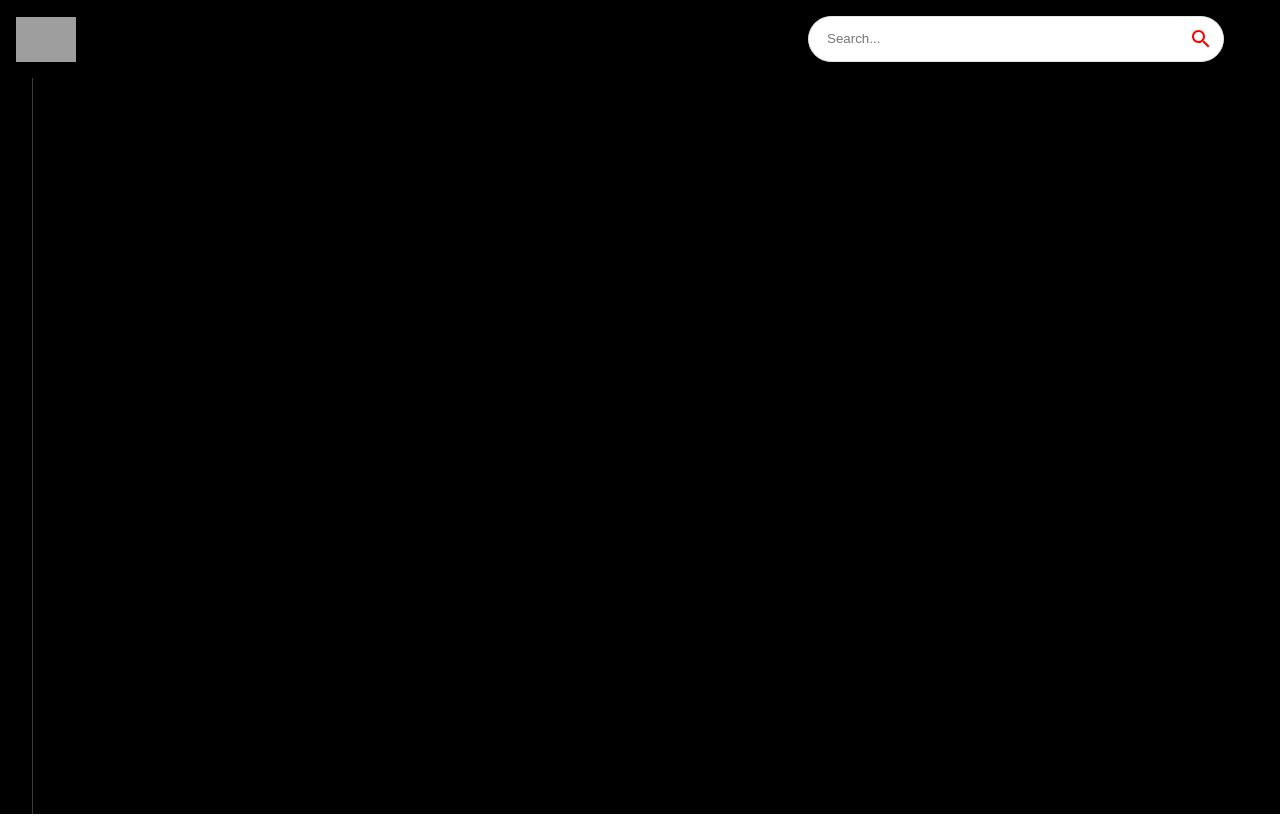
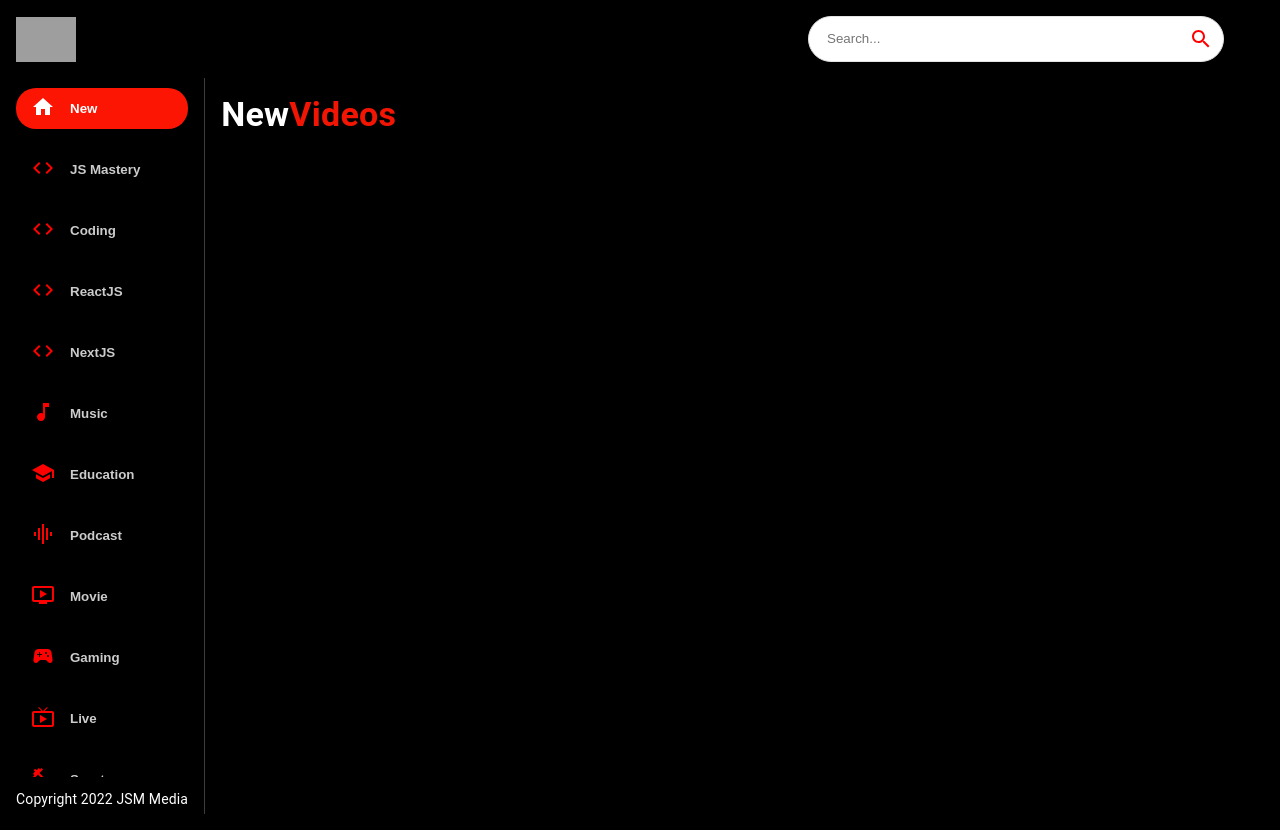
Before and after one commit to naiyar2000/videoStreamingApp, a React (Vite) app: page / in a window 1280 px wide. Built offline with nearby package versions, Linux system fonts and the light colour scheme; grey boxes are pictures that could not be loaded.

Commit message:
sidebar added

```diff
--- a/src/components/Feed.jsx
+++ b/src/components/Feed.jsx
@@ -1,6 +1,7 @@
 import { Stack, Typography } from '@mui/material'
 import { Box } from '@mui/system'
 import React from 'react'
+import {SideBar, Videos} from './'
 
 const Feed = () => {
   return (
@@ -18,6 +19,26 @@ const Feed = () => {
           px: { sx: 0, md: 2 }
         }}
       >
+        <SideBar />
+        <Typography className='copyright' variant='body2' sx={{ mt: 1.5, color: '#fff' }}>
+          Copyright 2022 JSM Media
+        </Typography>
+      </Box>
+
+      <Box p={2} sx={{overflow: 'auto', height: '90vh', flex: '2'}}>
+        <Typography variant='h4' fontWeight={'bold'} mb={2} sx={{
+          color: 'white'
+        }}>
+          New<span
+            style={{
+              color: '#F31503'
+            }}
+          >
+            Videos
+          </span>
+
+        </Typography>
+
 
       </Box>
     </Stack>
--- /dev/null
+++ b/src/components/SideBar.jsx
@@ -0,0 +1,42 @@
+import { Stack } from '@mui/material'
+import React from 'react'
+import { categories } from '../utils/constants'
+
+const selectedCategory = "New"
+
+const SideBar = () => {
+  return (
+    <Stack
+      direction={"row"}
+      sx={{
+        overflow: "auto",
+        height: { sx: 'auto', md: '95%' },
+        flexDirection: { md: 'column' }
+      }}
+    >
+      {categories.map((category) => (
+        <button
+          className='category-btn'
+          style={{
+            background: category.name === selectedCategory && '#FC1503',
+            color: 'white'
+          }}
+          key={category.name}
+        >
+          <span
+            style={{
+              color: category.name === selectedCategory ? 'white' : 'red',
+              marginRight: '15px'
+            }}>{category.icon}</span>
+          <span
+            style={{
+              opacity: category.name === selectedCategory ? '1' : '0.8'
+            }}
+          >{category.name}</span>
+        </button>
+      ))}
+    </Stack>
+  )
+}
+
+export default SideBar
--- /dev/null
+++ b/src/components/Videos.jsx
@@ -0,0 +1,9 @@
+import React from 'react'
+
+const Videos = () => {
+  return (
+    <div>Videos</div>
+  )
+}
+
+export default Videos
--- a/src/components/index.js
+++ b/src/components/index.js
@@ -4,3 +4,5 @@ export { default as ChannelDetail } from './ChannelDetail';
 export { default as SearchFeed } from './SearchFeed';
 export { default as VideoDetail } from './VideoDetail';
 export { default as SearchBar } from './SearchBar';
+export { default as SideBar } from './SideBar';
+export { default as Videos } from './Videos';
```
